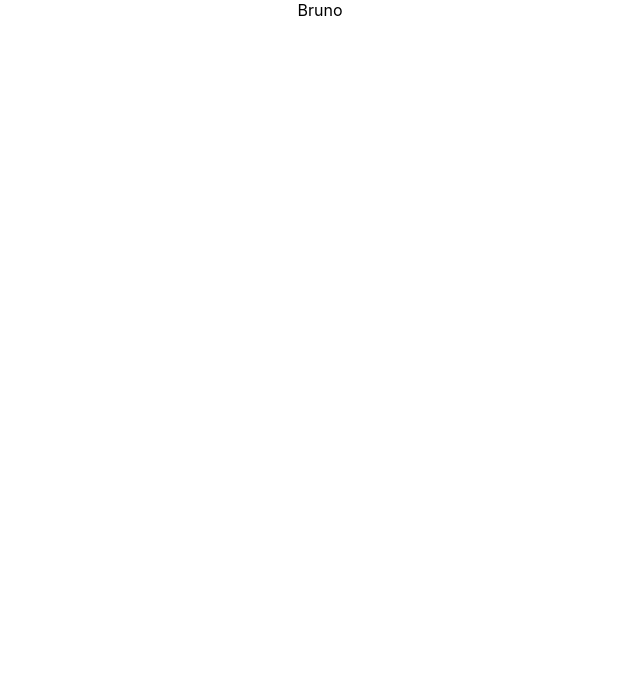
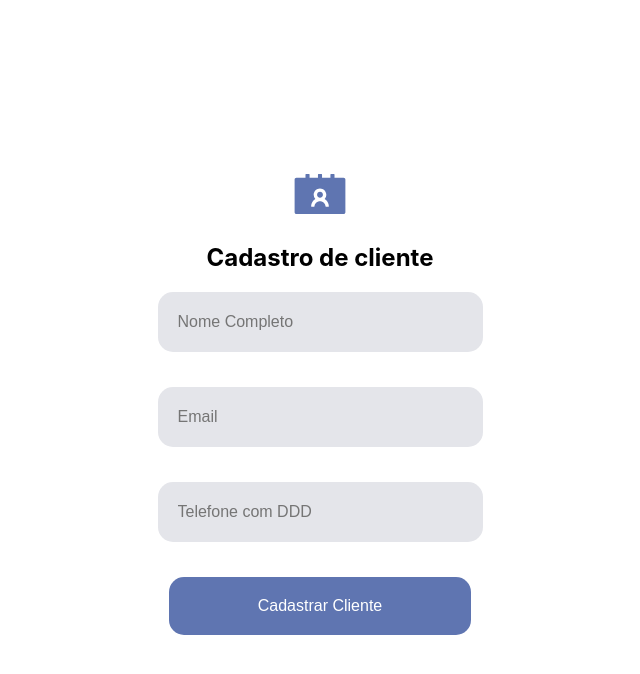
Before and after one commit to brunopassos/full-stack-project-brunopassos, a React (Create React App) app in the folder client/: page / in a window 1280 px wide. Shown: the top 674 px of the page, without its empty margins (320-960 px from the left). Built offline with nearby package versions, Linux system fonts and the light colour scheme.

Commit message:
feat: create client form implemented - yup implemented

```diff
--- a/client/src/App.js
+++ b/client/src/App.js
@@ -1,9 +1,9 @@
-import './App.css';
-
+import "./App.css";
+import Routes from "./routes";
 function App() {
   return (
     <div className="App">
-      Bruno
+      <Routes/>
     </div>
   );
 }
--- /dev/null
+++ b/client/src/components/FormClient/index.jsx
@@ -0,0 +1,43 @@
+import React from "react";
+
+import { StyledForm, StyledInput, StyledButton } from "./styles";
+
+import * as yup from "yup";
+import { useForm } from "react-hook-form";
+import { yupResolver } from "@hookform/resolvers/yup";
+import { AiFillContacts } from "react-icons/ai";
+
+const FormClient = () => {
+  const schema = yup.object({
+    name: yup.string().required("Nome não pode ser vazio"),
+    email: yup.string().required("Email não pode ser vazio").email("Digite um email válido"),
+    phone: yup.string().required("Telefone não pode ser vazio").min(10, "O telefone deve ter no mínimo 10 digitos.")
+  });
+
+  const {
+    register,
+    handleSubmit,
+    formState: { errors },
+    reset,
+  } = useForm({
+    resolver: yupResolver(schema),
+  });
+
+  const onSubmit = (data) => {
+    console.log(data);
+    reset();
+  };
+
+  return (
+    <StyledForm onSubmit={handleSubmit(onSubmit)}>
+      <AiFillContacts fontSize={60} color="#5F75B1"/>
+      <h2>Cadastro de cliente</h2>
+      <StyledInput helperText={errors.name?.message} error={errors.name?.message} placeholder="Nome Completo" {...register("name")}/>
+      <StyledInput helperText={errors.email?.message} error={errors.email?.message} placeholder="Email" {...register("email")}/>
+      <StyledInput helperText={errors.phone?.message} error={errors.phone?.message} placeholder="Telefone com DDD" {...register("phone")}/>
+      <StyledButton>Cadastrar Cliente</StyledButton>
+    </StyledForm>
+  );
+};
+
+export default FormClient;
--- /dev/null
+++ b/client/src/components/FormClient/styles.jsx
@@ -0,0 +1,38 @@
+import styled from "styled-components";
+
+export const StyledForm = styled.form`
+  display: flex;
+  flex-direction: column;
+  align-items: center;
+  justify-content: center;
+  width: 375px;
+  height: 470px;
+  border-radius: 8px;
+
+  p {
+    font-size: 16px;
+    font-family: "Sarala";
+  }
+`;
+
+export const StyledInput = styled.input`
+  width: 303px;
+  height: 60px;
+  background: #e4e5ea;
+  border-radius: 15px;
+  border: none;
+  font-size: 16px;
+  color: #7f8386;
+  margin-bottom: 35px;
+  padding-left: 20px;
+`;
+
+export const StyledButton = styled.button`
+  width: 302.29px;
+  height: 60px;
+  background: #5f75b1;
+  border-radius: 15px;
+  font-size: 16px;
+  color: #FFFFFF;
+  border: none;
+`;
--- a/client/src/index.js
+++ b/client/src/index.js
@@ -1,12 +1,15 @@
-import React from 'react';
-import ReactDOM from 'react-dom/client';
-import './index.css';
-import App from './App';
+import React from "react";
+import ReactDOM from "react-dom/client";
+import "./index.css";
+import App from "./App";
+import { BrowserRouter } from "react-router-dom";
 
-const root = ReactDOM.createRoot(document.getElementById('root'));
+const root = ReactDOM.createRoot(document.getElementById("root"));
 root.render(
   <React.StrictMode>
-    <App />
+    <BrowserRouter>
+      <App />
+    </BrowserRouter>
   </React.StrictMode>
 );
 
--- /dev/null
+++ b/client/src/pages/Home.jsx
@@ -0,0 +1,15 @@
+import React, { Component } from "react";
+import { HomeContainer } from "./styles";
+import FormClient from "../components/FormClient";
+
+class Home extends Component {
+  render() {
+    return (
+      <HomeContainer>
+        <FormClient />
+      </HomeContainer>
+    );
+  }
+}
+
+export default Home;
--- /dev/null
+++ b/client/src/pages/styles.jsx
@@ -0,0 +1,9 @@
+import styled from "styled-components";
+
+export const HomeContainer = styled.section`
+    width: 100%;
+    height: 100vh;
+    display: flex;
+    align-items: center;
+    justify-content: center;
+`
--- /dev/null
+++ b/client/src/routes/index.jsx
@@ -0,0 +1,15 @@
+import { Route, Switch } from "react-router-dom";
+import Home from "../pages/Home";
+
+function Routes() {
+  return (
+    <Switch>
+      <Route exact path="/">
+        <Home />
+      </Route>
+    </Switch>
+  );
+}
+
+
+export default Routes;
```
Also changed, not shown: client/package.json (+7 -1 lines), 2 other files (tests, documents, lock files or other folders).
